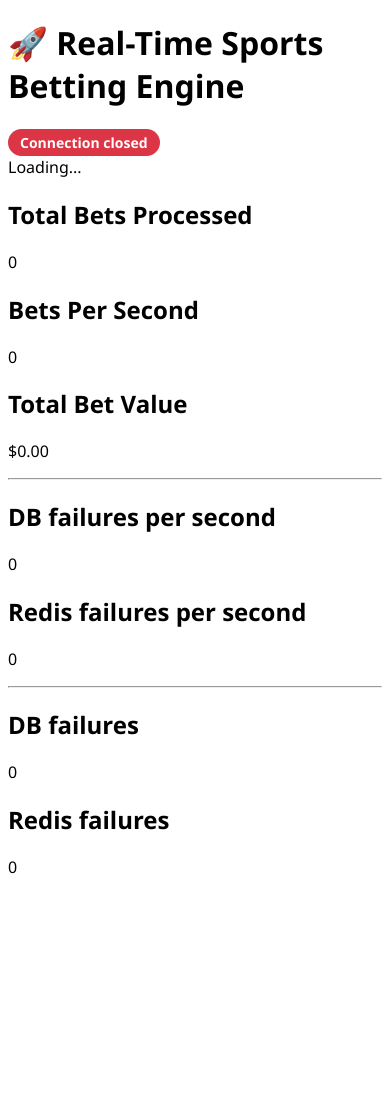
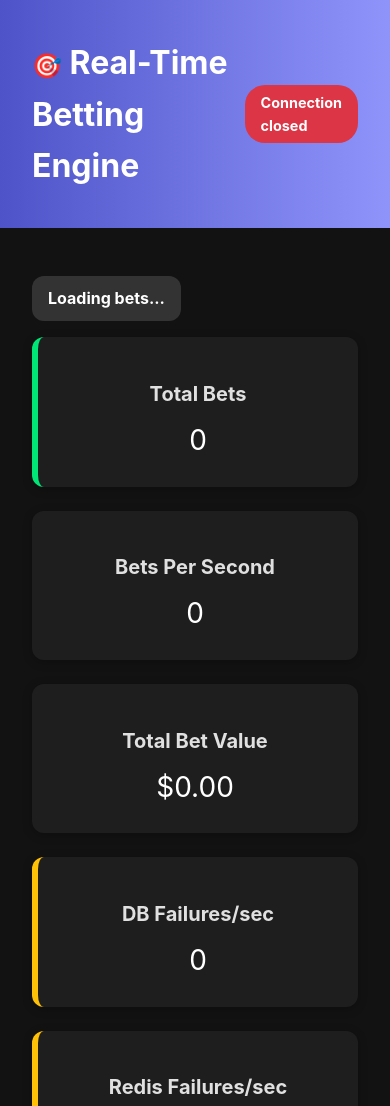
Before and after one commit to rogerio-castellano/real-time-betting-engine, a plain HTML site: page dashboard/index.html in a window 390 px wide. Shown: the top 1106 px of the page. Before the commit the page ends 894 px from the top, so only its background shows below. Drawn offline with Linux system fonts and the light colour scheme.

Commit message:
feat(ui): revamp dashboard layout and styling for modern dark theme
Redesigned index.html with a responsive grid and streamlined visual hierarchy
Updated typography and spacing for better data legibility
Refined style.css with dark theme, card highlights, and aesthetic accents
Enhanced status indicators and semantic structure
Added footer and contextual summaries

```diff
--- a/dashboard/css/style.css
+++ b/dashboard/css/style.css
@@ -1,26 +1,98 @@
 body {
-  font-family: "Segoe UI", "Roboto", "Helvetica Neue", sans-serif;
+  margin: 0;
+  padding: 0;
+  font-family: "Inter", "Segoe UI", "Roboto", sans-serif;
+  background-color: #121212;
+  color: #fff;
+  line-height: 1.6;
+}
+
+.header {
+  background: linear-gradient(90deg, #4e54c8, #8f94fb);
+  padding: 1rem 2rem;
+  display: flex;
+  justify-content: space-between;
+  align-items: center;
+  color: white;
+}
+
+.logo {
+  font-size: 1.5rem;
 }
 
 .status-pill {
-  display: inline-block;
-  padding: 4px 12px;
+  padding: 6px 16px;
   border-radius: 20px;
-  font-size: 0.875em;
+  font-size: 0.9rem;
   font-weight: bold;
   color: white;
-  margin-right: 8px;
+  background-color: #ffc107;
 }
 
 .status-pill.success {
   background-color: #28a745;
 }
-
 .status-pill.waiting {
   background-color: #ffc107;
   color: #333;
 }
-
 .status-pill.error {
   background-color: #dc3545;
 }
+
+.dashboard {
+  padding: 2rem;
+}
+
+.summary-pill {
+  background: #333;
+  display: inline-block;
+  padding: 0.6rem 1rem;
+  border-radius: 12px;
+  font-weight: bold;
+  margin-bottom: 1rem;
+}
+
+.stats-grid {
+  display: grid;
+  grid-template-columns: repeat(auto-fit, minmax(220px, 1fr));
+  gap: 1.5rem;
+}
+
+.card {
+  background-color: #1e1e1e;
+  padding: 1.5rem;
+  border-radius: 12px;
+  box-shadow: 0 2px 10px rgba(0, 0, 0, 0.25);
+  text-align: center;
+}
+
+.card h2 {
+  margin-bottom: 0.5rem;
+  font-size: 1.25rem;
+  color: #e0e0e0;
+}
+
+.card p {
+  font-size: 1.75rem;
+  margin: 0;
+}
+
+.card.highlight {
+  border-left: 6px solid #00e676;
+}
+
+.card.warning {
+  border-left: 6px solid #ffc107;
+}
+
+.card.error {
+  border-left: 6px solid #dc3545;
+}
+
+.footer {
+  text-align: center;
+  padding: 1rem;
+  color: #999;
+  font-size: 0.85rem;
+}
--- a/dashboard/index.html
+++ b/dashboard/index.html
@@ -2,51 +2,60 @@
 <html lang="en">
 
 <head>
-    <meta charset="UTF-8">
-    <meta name="viewport" content="width=device-width, initial-scale=1.0">
-    <title>Real-Time Betting Stats</title>
-    <link rel="stylesheet" href="css/style.css">
+    <meta charset="UTF-8" />
+    <meta name="viewport" content="width=device-width, initial-scale=1.0" />
+    <title>🎰 Real-Time Betting Dashboard</title>
+    <link rel="stylesheet" href="css/style.css" />
 </head>
 
 <body>
-    <div class="container">
-        <h1>🚀 Real-Time Sports Betting Engine</h1>
-        <span class="status-pill warning">Waiting connection...</span>
-        <div id="bets-table-row-count">Loading...</div>
-        <div class="stats">
-            <div class="stat-card">
-                <h2>Total Bets Processed</h2>
+    <header class="header">
+        <h1><span class="logo">🎯</span> Real-Time Betting Engine</h1>
+        <span class="status-pill waiting">Connecting...</span>
+    </header>
+
+    <main class="dashboard">
+        <section class="summary">
+            <p id="bets-table-row-count" class="summary-pill">Loading bets...</p>
+        </section>
+
+        <section class="stats-grid">
+            <div class="card highlight">
+                <h2>Total Bets</h2>
                 <p id="total-bets">0</p>
             </div>
-            <div class="stat-card">
+            <div class="card">
                 <h2>Bets Per Second</h2>
                 <p id="bets-per-second">0</p>
             </div>
-            <div class="stat-card">
+            <div class="card">
                 <h2>Total Bet Value</h2>
                 <p id="total-value">$0.00</p>
             </div>
-            <hr>
-            <div class="stat-card">
-                <h2>DB failures per second</h2>
+            <div class="card warning">
+                <h2>DB Failures/sec</h2>
                 <p id="db-failures-per-second">0</p>
             </div>
-            <div class="stat-card">
-                <h2>Redis failures per second</h2>
+            <div class="card warning">
+                <h2>Redis Failures/sec</h2>
                 <p id="redis-failures-per-second">0</p>
             </div>
-            <hr>
-            <div class="stat-card">
-                <h2>DB failures</h2>
+            <div class="card error">
+                <h2>DB Failures</h2>
                 <p id="db-failures">0</p>
             </div>
-            <div class="stat-card">
-                <h2>Redis failures</h2>
+            <div class="card error">
+                <h2>Redis Failures</h2>
                 <p id="redis-failures">0</p>
             </div>
-        </div>
-    </div>
-    <script src="js/app.js"></script>
+        </section>
+    </main>
+
+    <footer class="footer">
+        <p>📊 Live statistics powered by WebSocket | Updated every <span id="refresh-interval">5</span> seconds</p>
+    </footer>
+
+    <script src=" js/app.js"></script>
 </body>
 
 </html>
--- a/dashboard/js/app.js
+++ b/dashboard/js/app.js
@@ -8,11 +8,14 @@ document.addEventListener("DOMContentLoaded", () => {
   const redisFailuresElem = document.getElementById("redis-failures");
   const connectionStatus = document.getElementsByClassName("status-pill")[0];
   const rowsCountElem = document.getElementById("bets-table-row-count");
+  const refreshIntervalElem = document.getElementById("refresh-interval");
 
   const socket = new WebSocket("ws://localhost:8081/ws");
-
+  const refreshIntervalInSeconds = 15;
   let intervalId = -1;
   let processedBetsCount = 0;
+
+  refreshIntervalElem.textContent = refreshIntervalInSeconds;
 
   function showTableRowsCount() {
     fetch("http://localhost:8082/stats")
@@ -41,7 +44,7 @@ document.addEventListener("DOMContentLoaded", () => {
     connectionStatus.classList.add("success");
     console.log("WebSocket connection established.");
     showTableRowsCount();
-    intervalId = setInterval(showTableRowsCount, 15000);
+    intervalId = setInterval(showTableRowsCount, refreshIntervalInSeconds * 1000);
   };
 
   socket.onmessage = (event) => {
```
